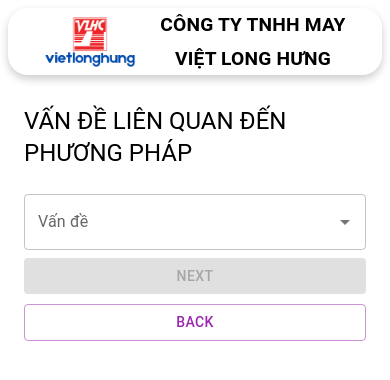
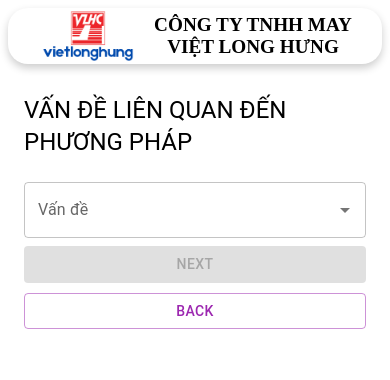
Before and after one commit to avataraand76/issue-logger, a React (Create React App) app: page /method in a window 390 px wide. Shown: the top 380 px of the page. Built offline with nearby package versions, Linux system fonts and the light colour scheme.

Commit message:
change responsive

```diff
--- a/src/components/Header.js
+++ b/src/components/Header.js
@@ -1,7 +1,8 @@
 // src/components/Header.js
 import React from "react";
-import { AppBar, Toolbar, Typography, Box, Container } from "@mui/material";
+import { AppBar, Toolbar, Box, Container } from "@mui/material";
 import { styled } from "@mui/system";
+import { useTheme } from "@mui/material/styles";
 import logo from "../assets/logo2.png";
 
 const CustomAppBar = styled(AppBar)(({ theme }) => ({
@@ -11,9 +12,27 @@ const CustomAppBar = styled(AppBar)(({ theme }) => ({
   padding: "0 16px",
   position: "relative",
   marginBottom: "30px",
+  [theme.breakpoints.down(340)]: {
+    padding: "0 8px",
+    marginBottom: "20px",
+  },
+}));
+
+const CompanyName = styled("div")(({ theme }) => ({
+  color: "black",
+  textAlign: "center",
+  fontWeight: "bold",
+  fontSize: "1.2rem",
+  display: "flex",
+  flexDirection: "column",
+  [theme.breakpoints.down(340)]: {
+    fontSize: "1rem",
+  },
 }));
 
 const Header = () => {
+  const theme = useTheme();
+
   return (
     <CustomAppBar position="static">
       <Container maxWidth="md">
@@ -27,20 +46,19 @@ const Header = () => {
             <img
               src={logo}
               alt="Company Logo"
-              style={{ marginRight: "16px", height: "50px" }}
+              style={{
+                marginRight: "16px",
+                height: "50px",
+                [theme.breakpoints.down(340)]: {
+                  height: "40px",
+                  marginRight: "8px",
+                },
+              }}
             />
-            <Typography
-              variant="subtitle1"
-              component="div"
-              sx={{
-                color: "black",
-                textAlign: "center",
-                fontWeight: "bold",
-                fontSize: "1.2rem",
-              }}
-            >
-              CÔNG TY TNHH MAY VIỆT LONG HƯNG
-            </Typography>
+            <CompanyName>
+              <span style={{ whiteSpace: "nowrap" }}>CÔNG TY TNHH MAY</span>
+              <span style={{ whiteSpace: "nowrap" }}>VIỆT LONG HƯNG</span>
+            </CompanyName>
           </Box>
         </Toolbar>
       </Container>
--- a/src/pages/HomePage.js
+++ b/src/pages/HomePage.js
@@ -14,6 +14,10 @@ const AnimatedButton = styled(Button)(({ theme }) => ({
   "&:hover": {
     transform: "scale(1.05)",
     boxShadow: "0 4px 20px rgba(0, 0, 0, 0.25)",
+  },
+  [theme.breakpoints.down(340)]: {
+    fontSize: "0.9rem",
+    padding: "10px 0",
   },
 }));
 
@@ -59,6 +63,7 @@ const HomePage = () => {
           justifyContent: "center",
           py: 2,
           paddingBottom: "300px",
+          px: { xs: 1, sm: 2 },
         }}
       >
         <Box>
--- a/src/pages/ReportIssuePage.js
+++ b/src/pages/ReportIssuePage.js
@@ -9,6 +9,7 @@ import {
   Autocomplete,
   Grid,
   Chip,
+  Box,
 } from "@mui/material";
 import { useFormContext } from "../context/FormContext";
 import Header from "../components/Header";
@@ -101,7 +102,7 @@ const ReportIssuePage = () => {
     <>
       <Header />
       <Container maxWidth="sm">
-        <Typography variant="h5" gutterBottom>
+        <Typography variant="h5" gutterBottom align="center">
           GHI NHẬN VẤN ĐỀ DOWNTIME
         </Typography>
         <form onSubmit={(e) => e.preventDefault()} autoComplete="off">
@@ -160,26 +161,27 @@ const ReportIssuePage = () => {
               />
             )}
           />
-          <div style={{ marginTop: 10, marginBottom: 10 }}>
+          <Box sx={{ mt: 1, mb: 2 }}>
             {selectedStations.map((station) => (
               <Chip
                 key={station}
                 label={station}
                 onDelete={handleStationDelete(station)}
-                style={{ margin: 2 }}
+                sx={{ m: 0.5 }}
               />
             ))}
-          </div>
+          </Box>
           <Typography
             variant="subtitle1"
             gutterBottom
-            style={{ marginTop: "20px" }}
+            align="center"
+            sx={{ mt: 3, mb: 2 }}
           >
             Chọn phạm vi vấn đề:
           </Typography>
           <Grid container spacing={2}>
             {scopes.map((scope) => (
-              <Grid item xs={6} key={scope.value}>
+              <Grid item xs={12} sm={6} key={scope.value}>
                 <Button
                   variant="contained"
                   color="primary"
@@ -188,6 +190,7 @@ const ReportIssuePage = () => {
                   disabled={
                     !formData.lineNumber || selectedStations.length === 0
                   }
+                  sx={{ py: 1.5, fontSize: { xs: "0.8rem", sm: "0.9rem" } }}
                 >
                   {scope.label}
                 </Button>
@@ -199,7 +202,7 @@ const ReportIssuePage = () => {
             color="secondary"
             fullWidth
             onClick={() => navigate(-1)}
-            style={{ marginTop: "20px" }}
+            sx={{ mt: 3, py: 1.5, fontSize: { xs: "0.8rem", sm: "0.9rem" } }}
           >
             Back
           </Button>
```
Also changed, not shown: src/App.css (+20 -0 lines).
